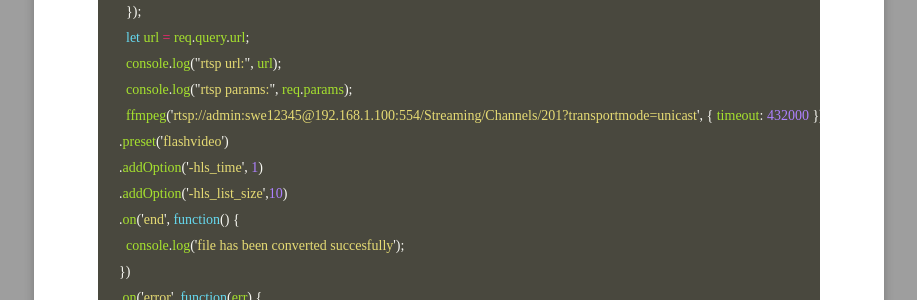
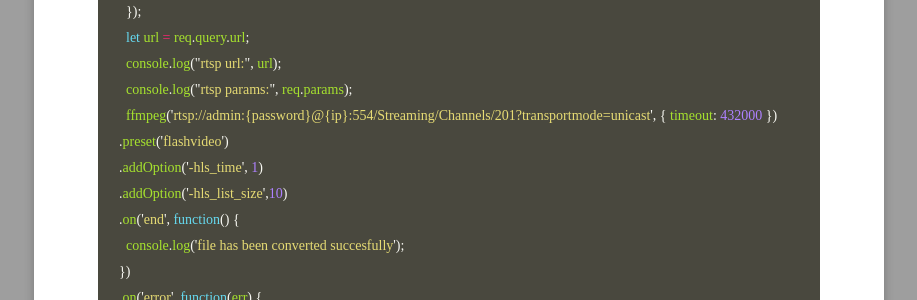
Before and after one commit to zhouningyin/zhouningyin.github.io, a Jekyll site: the page built from _posts/2021-09-11-海康威视取流的那些事.md, in a window 1280 px wide and 900 px high, scrolled down 5284 px. Shown: the part 152-452 px from the top of the window, without its empty margins (181-1098 px from the left). Built offline with Jekyll 4.4.1, drawn with Linux system fonts in a browser that asks for light colours; some web fonts are replaced; a script that is not in the unit is left out; comment, search, counter and statistics services are not loaded.

Commit message:
Add files via upload

```diff
--- a/_posts/2021-09-11-海康威视取流的那些事.md
+++ b/_posts/2021-09-11-海康威视取流的那些事.md
@@ -216,7 +216,7 @@ function rtspRequestHandle(ws, req) {
     let url = req.query.url;
     console.log("rtsp url:", url);
     console.log("rtsp params:", req.params);
-    ffmpeg('rtsp://admin:swe12345@192.168.1.100:554/Streaming/Channels/201?transportmode=unicast', { timeout: 432000 })
+    ffmpeg('rtsp://admin:{password}@{ip}:554/Streaming/Channels/201?transportmode=unicast', { timeout: 432000 })
   .preset('flashvideo')
   .addOption('-hls_time', 1)
   .addOption('-hls_list_size',10)
```
